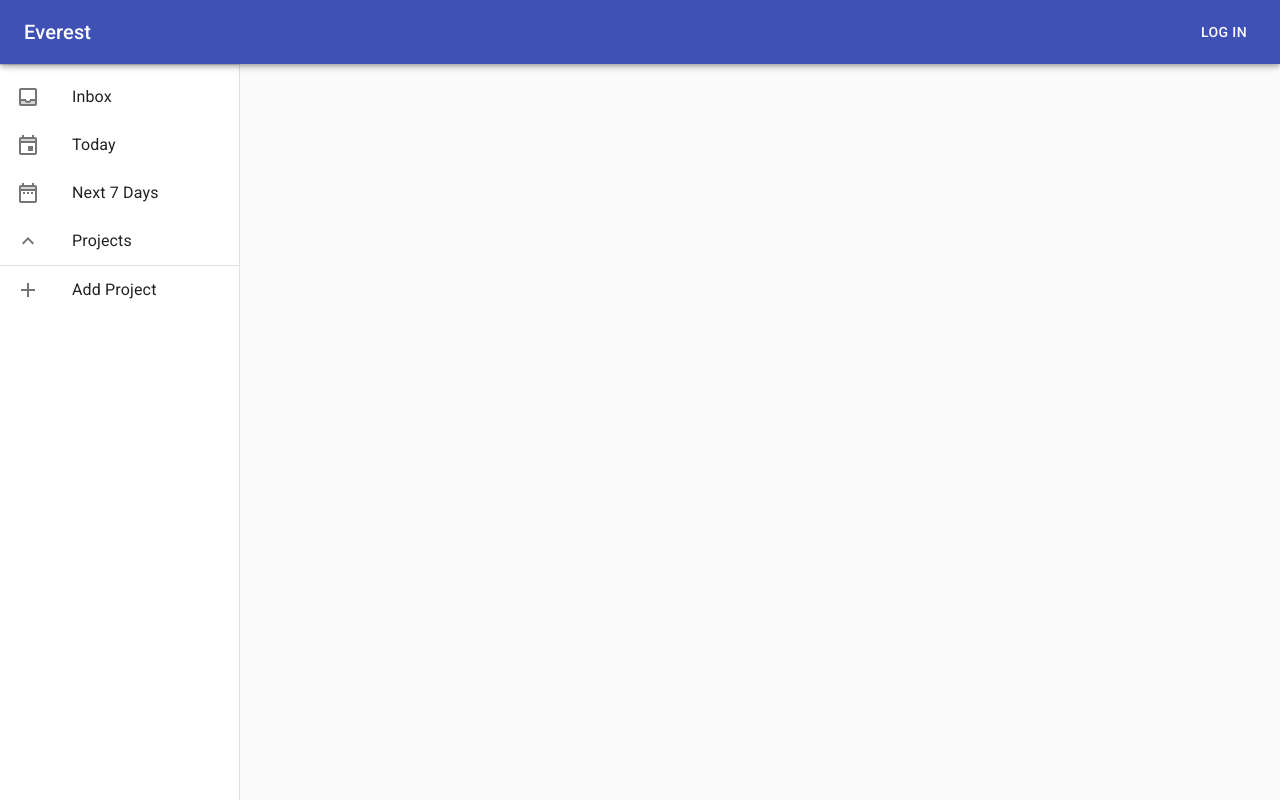
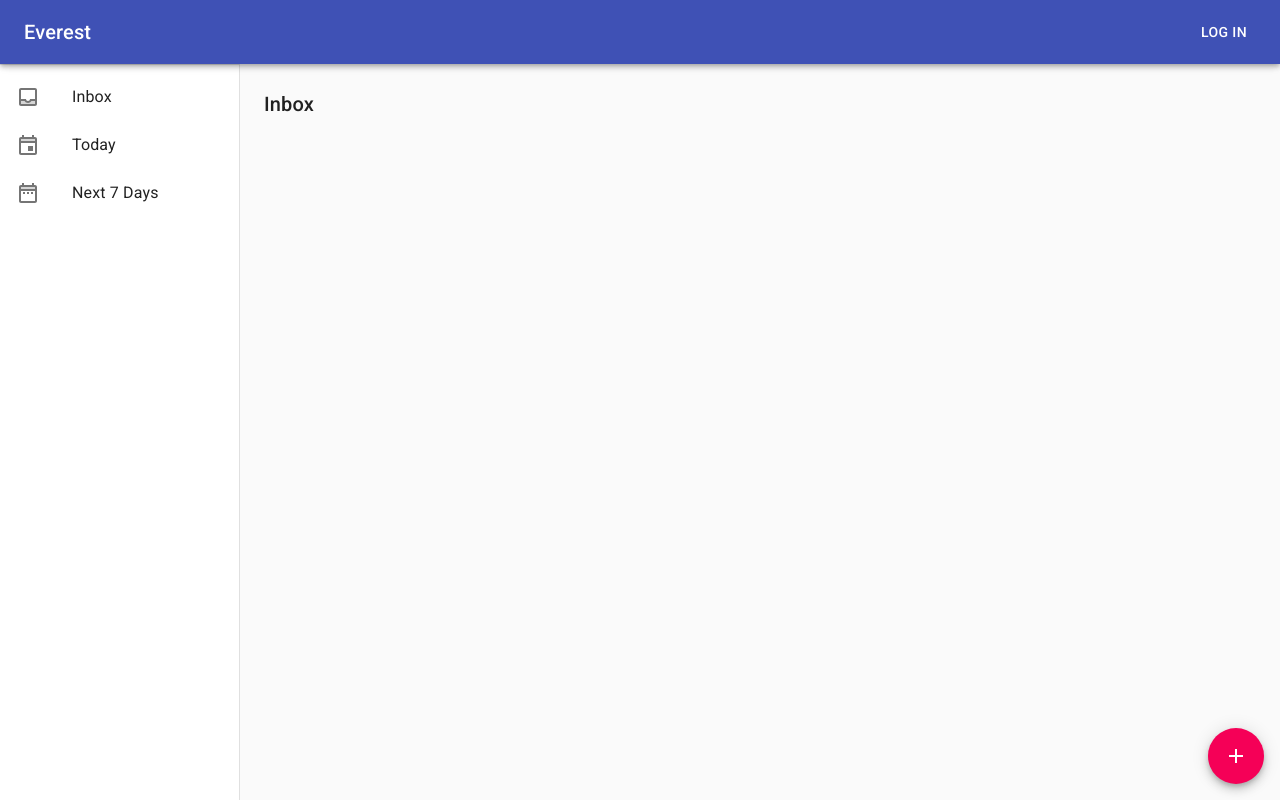
Before and after one commit to diazabdulm/Everest, a React (Create React App) app: page / in a window 1280 px wide. Built offline with nearby package versions, Linux system fonts and the light colour scheme.

Commit message:
simplified app, removed projects feature, will re-add soon with more organized code

```diff
--- a/src/components/App.jsx
+++ b/src/components/App.jsx
@@ -1,5 +1,4 @@
 import React from "react";
-import { Route } from "react-router-dom";
 import { makeStyles } from "@material-ui/core/styles";
 
 import Header from "./Header";
@@ -19,7 +18,7 @@ const App = () => {
     <div className={classes.root}>
       <Header />
       <Sidebar />
-      <Route path={`/projects/:projectName`} component={Content} />
+      <Content />
     </div>
   );
 };
--- a/src/components/Content.jsx
+++ b/src/components/Content.jsx
@@ -1,9 +1,10 @@
 import React from "react";
 import { connect } from "react-redux";
+import { createStructuredSelector } from "reselect";
 import { makeStyles } from "@material-ui/core/styles";
 import Typography from "@material-ui/core/Typography";
 
-import { selectIndividualProject } from "../redux/projects.module";
+import { selectTasks } from "../redux/tasks.module";
 
 import ContentTask from "./ContentTask";
 
@@ -17,25 +18,25 @@ const useStyles = makeStyles(theme => ({
   toolbar: theme.mixins.toolbar
 }));
 
-const Content = ({ project: { name, tasks } }) => {
+const Content = ({ tasks }) => {
   const classes = useStyles();
 
   return (
     <main className={classes.content}>
       <div className={classes.toolbar} />
       <Typography variant="h6" gutterBottom className={classes.title}>
-        {name}
+        Inbox
       </Typography>
-      {tasks.map(({ id, name }) => (
-        <ContentTask key={id} name={name} />
+      {tasks.map(({ id, ...otherProps }) => (
+        <ContentTask key={id} taskId={id} {...otherProps} />
       ))}
       <ContentAddTask />
     </main>
   );
 };
 
-const mapStateToProps = (state, ownProps) => ({
-  project: selectIndividualProject(ownProps.match.params.projectName)(state)
+const mapStateToProps = createStructuredSelector({
+  tasks: selectTasks
 });
 
 export default connect(mapStateToProps)(Content);
--- a/src/components/ContentAddTask.jsx
+++ b/src/components/ContentAddTask.jsx
@@ -1,8 +1,12 @@
 import React from "react";
+import uuid from "uuid";
+import { connect } from "react-redux";
 import { makeStyles } from "@material-ui/core/styles";
 import Fab from "@material-ui/core/Fab";
 
 import AddIcon from "@material-ui/icons/Add";
+
+import { addTask } from "../redux/tasks.module";
 
 const useStyles = makeStyles(theme => ({
   fab: {
@@ -12,14 +16,34 @@ const useStyles = makeStyles(theme => ({
   }
 }));
 
-const ContentAddTask = () => {
+const ContentAddTask = ({ addTask }) => {
   const classes = useStyles();
 
+  const handleAddTask = () => {
+    const name = window.prompt(`What's the name of the task?`);
+    if (!name) return;
+
+    const id = uuid.v4();
+    addTask({ name, id });
+  };
+
   return (
-    <Fab aria-label="Add Task" color="secondary" className={classes.fab}>
+    <Fab
+      aria-label="Add Task"
+      color="secondary"
+      className={classes.fab}
+      onClick={handleAddTask}
+    >
       <AddIcon />
     </Fab>
   );
 };
 
-export default ContentAddTask;
+const mapDispatchToProps = dispatch => ({
+  addTask: taskData => dispatch(addTask(taskData))
+});
+
+export default connect(
+  null,
+  mapDispatchToProps
+)(ContentAddTask);
--- a/src/components/ContentTask.jsx
+++ b/src/components/ContentTask.jsx
@@ -1,11 +1,14 @@
 import React from "react";
+import { connect } from "react-redux";
 import ListItem from "@material-ui/core/ListItem";
 import ListItemIcon from "@material-ui/core/ListItemIcon";
 import ListItemText from "@material-ui/core/ListItemText";
 import Checkbox from "@material-ui/core/Checkbox";
 
-const ContentTask = ({ name }) => (
-  <ListItem dense button>
+import { removeTask } from "../redux/tasks.module";
+
+const ContentTask = ({ taskId, name, removeTask }) => (
+  <ListItem dense button disableGutters onClick={() => removeTask(taskId)}>
     <ListItemIcon>
       <Checkbox
         edge="start"
@@ -18,4 +21,11 @@ const ContentTask = ({ name }) => (
   </ListItem>
 );
 
-export default ContentTask;
+const mapDispatchToProps = dispatch => ({
+  removeTask: taskId => dispatch(removeTask(taskId))
+});
+
+export default connect(
+  null,
+  mapDispatchToProps
+)(ContentTask);
--- a/src/components/Sidebar.jsx
+++ b/src/components/Sidebar.jsx
@@ -18,8 +18,6 @@ import DateRangeIcon from "@material-ui/icons/DateRangeTwoTone";
 import { toggleDrawer, selectDrawerState } from "../redux/drawer.module";
 
 import drawerWidth from "../common/drawerWidth";
-
-import SidebarProjectList from "./SidebarProjectList";
 
 const useStyles = makeStyles(theme => ({
   toolbar: theme.mixins.toolbar,
@@ -61,7 +59,6 @@ const Sidebar = ({ drawerState, toggleDrawer }) => {
           </ListItemIcon>
           <ListItemText primary="Next 7 Days" />
         </ListItem>
-        <SidebarProjectList />
       </List>
     </div>
   );
--- a/src/components/SidebarAddProject.jsx
+++ /dev/null
@@ -1,41 +0,0 @@
-import React from "react";
-import { connect } from "react-redux";
-import uuid from "uuid";
-import ListItem from "@material-ui/core/ListItem";
-import ListItemIcon from "@material-ui/core/ListItemIcon";
-import ListItemText from "@material-ui/core/ListItemText";
-
-import AddIcon from "@material-ui/icons/Add";
-
-import { addProject } from "../redux/projects.module";
-
-const SidebarAddProject = ({ addProject }) => {
-  const handleAddProject = () => {
-    const name = window.prompt(`What's the name of the project?`).trim();
-
-    if (name) {
-      const id = uuid.v4();
-      const linkUrl = `/projects/${encodeURIComponent(name)}`;
-
-      addProject({ name, id, linkUrl });
-    }
-  };
-
-  return (
-    <ListItem button onClick={handleAddProject}>
-      <ListItemIcon>
-        <AddIcon />
-      </ListItemIcon>
-      <ListItemText primary="Add Project" />
-    </ListItem>
-  );
-};
-
-const mapDispatchToProps = dispatch => ({
-  addProject: projectData => dispatch(addProject(projectData))
-});
-
-export default connect(
-  null,
-  mapDispatchToProps
-)(SidebarAddProject);
--- a/src/components/SidebarProjectList.jsx
+++ /dev/null
@@ -1,69 +0,0 @@
-import React, { Fragment } from "react";
-import { connect } from "react-redux";
-import { createStructuredSelector } from "reselect";
-import { Link } from "react-router-dom";
-import Collapse from "@material-ui/core/Collapse";
-import Divider from "@material-ui/core/Divider";
-import List from "@material-ui/core/List";
-import ListItem from "@material-ui/core/ListItem";
-import ListItemIcon from "@material-ui/core/ListItemIcon";
-import ListItemText from "@material-ui/core/ListItemText";
-
-import CircleIcon from "@material-ui/icons/FiberManualRecord";
-import ExpandLessIcon from "@material-ui/icons/ExpandLess";
-import ExpandMoreIcon from "@material-ui/icons/ExpandMore";
-
-import { toggleDrawer } from "../redux/drawer.module";
-import { selectProjects } from "../redux/projects.module";
-import SidebarAddProject from "./SidebarAddProject";
-
-const SidebarProjectList = ({ projects, toggleDrawer }) => {
-  const [open, setOpen] = React.useState(true);
-
-  const handleClick = () => {
-    setOpen(!open);
-  };
-  return (
-    <Fragment>
-      <ListItem button onClick={handleClick}>
-        <ListItemIcon>
-          {open ? <ExpandLessIcon /> : <ExpandMoreIcon />}
-        </ListItemIcon>
-        <ListItemText primary="Projects" />
-      </ListItem>
-      <Divider />
-      <Collapse in={open} timeout="auto" unmountOnExit>
-        <List component="div" disablePadding>
-          {projects.map(({ id, linkUrl, name }) => (
-            <ListItem
-              button
-              key={id}
-              component={Link}
-              to={linkUrl}
-              onClick={toggleDrawer}
-            >
-              <ListItemIcon>
-                <CircleIcon />
-              </ListItemIcon>
-              <ListItemText primary={name} />
-            </ListItem>
-          ))}
-          <SidebarAddProject />
-        </List>
-      </Collapse>
-    </Fragment>
-  );
-};
-
-const mapStateToProps = createStructuredSelector({
-  projects: selectProjects
-});
-
-const mapDispatchToProps = dispatch => ({
-  toggleDrawer: () => dispatch(toggleDrawer())
-});
-
-export default connect(
-  mapStateToProps,
-  mapDispatchToProps
-)(SidebarProjectList);
--- a/src/redux/projects.module.js
+++ /dev/null
@@ -1,26 +0,0 @@
-import { createSelector } from "reselect";
-
-const ADD_PROJECT = "everest/projects/ADD_PROJECT";
-
-export default function reducer(state = [], action) {
-  switch (action.type) {
-    case ADD_PROJECT:
-      return [...state, action.payload];
-    default:
-      return state;
-  }
-}
-
-export const addProject = projectData => ({
-  type: ADD_PROJECT,
-  payload: projectData
-});
-
-export const selectProjects = state => state.projects;
-
-export const selectIndividualProject = name =>
-  createSelector(
-    [selectProjects],
-    projects =>
-      projects.find(individualProject => individualProject.name === name)
-  );
--- a/src/redux/root.module.js
+++ b/src/redux/root.module.js
@@ -3,7 +3,6 @@ import { combineReducers } from "redux";
 import logger from "redux-logger";
 
 import drawerReducer from "./drawer.module";
-import projectsReducer from "./projects.module";
 import tasksReducer from "./tasks.module";
 
 const middlewares = [];
@@ -14,7 +13,6 @@ if (process.env.NODE_ENV === "development") {
 
 const rootReducer = combineReducers({
   drawer: drawerReducer,
-  projects: projectsReducer,
   tasks: tasksReducer
 });
 
--- a/src/redux/tasks.module.js
+++ b/src/redux/tasks.module.js
@@ -1,10 +1,25 @@
 const ADD_TASK = "everest/tasks/ADD_TASK";
+const REMOVE_TASK = "everest/tasks/REMOVE_TASK";
 
 export default function reducer(state = [], action) {
   switch (action.type) {
+    case ADD_TASK:
+      return [...state, action.payload];
+    case REMOVE_TASK:
+      return state.filter(task => task.id !== action.payload);
     default:
       return state;
   }
 }
 
-// export const addTask = () =>
+export const addTask = taskData => ({
+  type: ADD_TASK,
+  payload: taskData
+});
+
+export const removeTask = taskId => ({
+  type: REMOVE_TASK,
+  payload: taskId
+});
+
+export const selectTasks = state => state.tasks;
```
